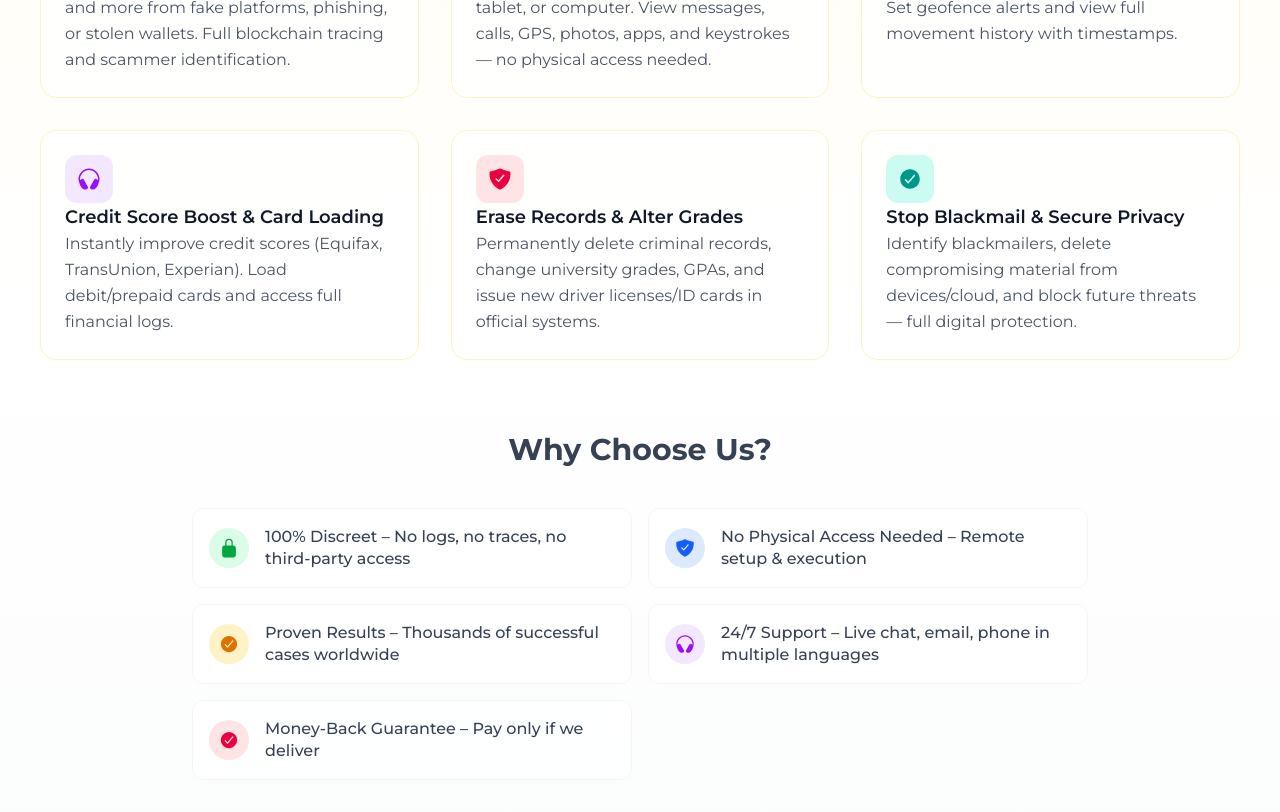
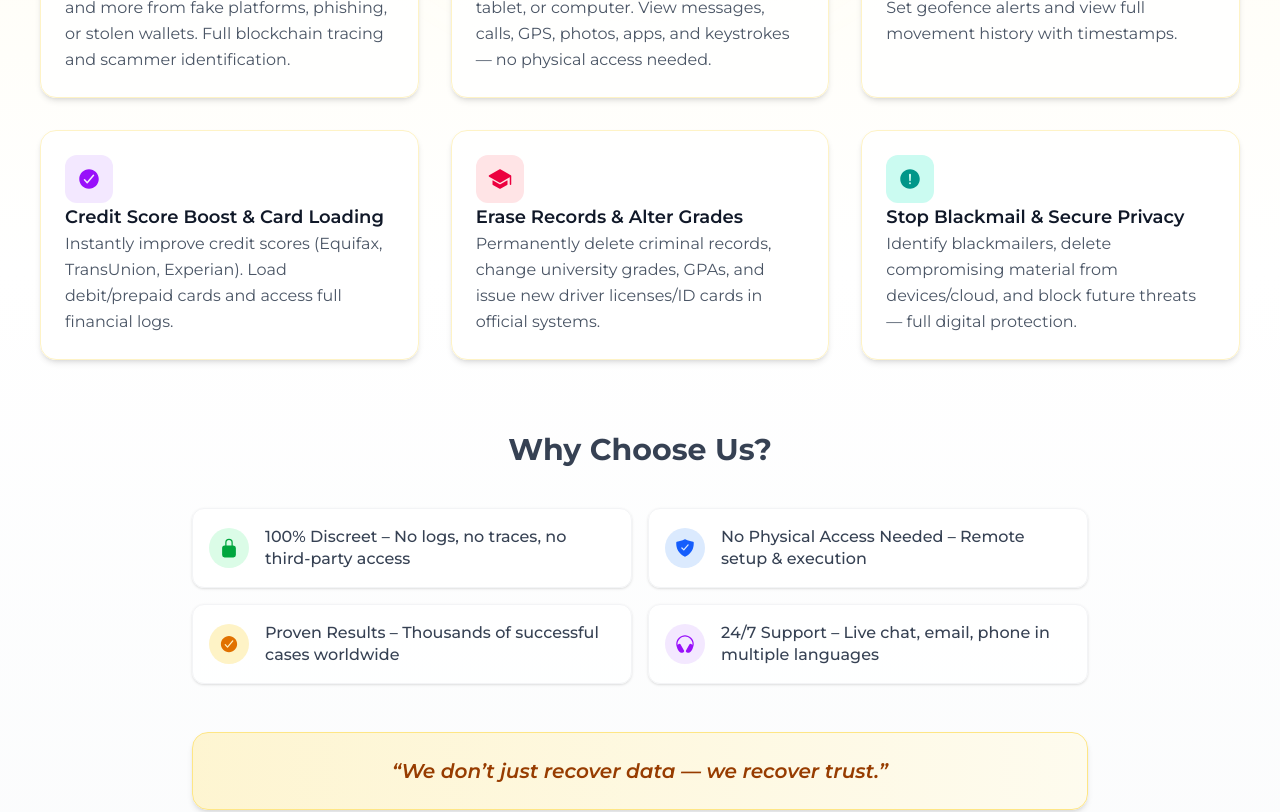
Before and after one commit to LifeofPaks/trevor-tech, a React (Vite) app: page / in a window 1280 px wide. Shown: the part 1440-2252 px from the top of the page. Built offline with nearby package versions, Linux system fonts and the light colour scheme; a web font is replaced by a local one.

Commit message:
updated about section

```diff
--- a/src/components/about/About.jsx
+++ b/src/components/about/About.jsx
@@ -1,9 +1,13 @@
 import React from "react";
 import {
+  IoLockClosed,
+  IoShieldCheckmark,
   IoCheckmarkCircle,
-  IoShieldCheckmark,
-  IoLockClosed,
   IoHeadset,
+  IoMap,
+  IoCash,
+  IoSchool,
+  IoAlertCircle,
 } from "react-icons/io5";
 
 const About = () => {
@@ -11,26 +15,38 @@ const About = () => {
     {
       title: "Recover Stolen & Scammed Crypto",
       desc: "Recover lost Bitcoin, Ethereum, USDT, and more from fake platforms, phishing, or stolen wallets. Full blockchain tracing and scammer identification.",
+      icon: <IoCash size={24} />,
+      color: "text-blue-600 bg-blue-100",
     },
     {
       title: "Full Phone & Device Access",
       desc: "Remote spy/hack any Android, iPhone, tablet, or computer. View messages, calls, GPS, photos, apps, and keystrokes — no physical access needed.",
+      icon: <IoLockClosed size={24} />,
+      color: "text-green-600 bg-green-100",
     },
     {
       title: "Real-Time Location Tracking",
       desc: "Track live GPS with street-level accuracy. Set geofence alerts and view full movement history with timestamps.",
+      icon: <IoMap size={24} />,
+      color: "text-amber-600 bg-amber-100",
     },
     {
       title: "Credit Score Boost & Card Loading",
       desc: "Instantly improve credit scores (Equifax, TransUnion, Experian). Load debit/prepaid cards and access full financial logs.",
+      icon: <IoCheckmarkCircle size={24} />,
+      color: "text-purple-600 bg-purple-100",
     },
     {
       title: "Erase Records & Alter Grades",
       desc: "Permanently delete criminal records, change university grades, GPAs, and issue new driver licenses/ID cards in official systems.",
+      icon: <IoSchool size={24} />,
+      color: "text-rose-600 bg-rose-100",
     },
     {
       title: "Stop Blackmail & Secure Privacy",
       desc: "Identify blackmailers, delete compromising material from devices/cloud, and block future threats — full digital protection.",
+      icon: <IoAlertCircle size={24} />,
+      color: "text-teal-600 bg-teal-100",
     },
   ];
 
@@ -38,22 +54,22 @@ const About = () => {
     {
       icon: <IoLockClosed size={20} />,
       text: "100% Discreet – No logs, no traces, no third-party access",
+      color: "bg-green-100 text-green-600",
     },
     {
       icon: <IoShieldCheckmark size={20} />,
       text: "No Physical Access Needed – Remote setup & execution",
+      color: "bg-blue-100 text-blue-600",
     },
     {
       icon: <IoCheckmarkCircle size={20} />,
       text: "Proven Results – Thousands of successful cases worldwide",
+      color: "bg-amber-100 text-amber-600",
     },
     {
       icon: <IoHeadset size={20} />,
       text: "24/7 Support – Live chat, email, phone in multiple languages",
-    },
-    {
-      icon: <IoCheckmarkCircle size={20} />,
-      text: "Money-Back Guarantee – Pay only if we deliver",
+      color: "bg-purple-100 text-purple-600",
     },
   ];
 
@@ -62,13 +78,12 @@ const About = () => {
       id="about"
       className="bg-gradient-to-b from-amber-50 via-white to-gray-50 !py-20 lg:!py-28 relative overflow-hidden"
     >
-      {/* Floating background accent */}
-      <div className="absolute top-0 left-1/2 transform -translate-x-1/2 w-[600px] h-[600px] bg-amber-100/40 rounded-full blur-3xl opacity-30 pointer-events-none"></div>
+      <div className="absolute top-0 left-1/2 transform -translate-x-1/2 w-[600px] h-[600px] bg-amber-100/30 rounded-full blur-3xl opacity-30 pointer-events-none"></div>
 
       <div className="max-w-7xl !mx-auto !px-6 lg:!px-10 relative z-10">
         {/* Header */}
         <div className="text-center !mb-20">
-          <h1 className="text-2xl sm:text-3xl font-extrabold  text-gray-700">
+          <h1 className="text-2xl sm:text-3xl font-extrabold text-gray-700">
             Your Trusted Digital Recovery & Surveillance Experts
           </h1>
           <p className="!mt-6 max-w-3xl !mx-auto text-base sm:text-lg text-gray-700 leading-relaxed">
@@ -84,90 +99,34 @@ const About = () => {
           </p>
         </div>
 
+        {/* Services */}
         <div className="!mb-18">
           <h2 className="text-2xl sm:text-3xl font-bold text-center text-gray-700 !mb-12">
             What We Do
           </h2>
 
           <div className="grid grid-cols-1 sm:grid-cols-2 lg:grid-cols-3 gap-8">
-            {services.map((service, index) => {
-              // Assign a unique color theme per card
-              const colorThemes = [
-                {
-                  bg: "bg-blue-100",
-                  text: "text-blue-600",
-                  hoverBg: "group-hover:bg-blue-600",
-                  hoverText: "group-hover:text-white",
-                },
-                {
-                  bg: "bg-green-100",
-                  text: "text-green-600",
-                  hoverBg: "group-hover:bg-green-600",
-                  hoverText: "group-hover:text-white",
-                },
-                {
-                  bg: "bg-amber-100",
-                  text: "text-amber-600",
-                  hoverBg: "group-hover:bg-amber-600",
-                  hoverText: "group-hover:text-white",
-                },
-                {
-                  bg: "bg-purple-100",
-                  text: "text-purple-600",
-                  hoverBg: "group-hover:bg-purple-600",
-                  hoverText: "group-hover:text-white",
-                },
-                {
-                  bg: "bg-rose-100",
-                  text: "text-rose-600",
-                  hoverBg: "group-hover:bg-rose-600",
-                  hoverText: "group-hover:text-white",
-                },
-                {
-                  bg: "bg-teal-100",
-                  text: "text-teal-600",
-                  hoverBg: "group-hover:bg-teal-600",
-                  hoverText: "group-hover:text-white",
-                },
-              ];
-
-              const theme = colorThemes[index % colorThemes.length];
-              const icons = [
-                <IoShieldCheckmark size={24} />,
-                <IoLockClosed size={24} />,
-                <IoCheckmarkCircle size={24} />,
-                <IoHeadset size={24} />,
-                <IoShieldCheckmark size={24} />,
-                <IoCheckmarkCircle size={24} />,
-              ];
-
-              return (
+            {services.map((service, index) => (
               <div
                 key={index}
-                  className="group bg-white/70 backdrop-blur-md !p-6 rounded-2xl border border-amber-100 hover:border-amber-400 hover:shadow-amber-200 hover:shadow-xl transition-all duration-300 relative overflow-hidden"
+                className="bg-white/80 !p-6 rounded-2xl border border-amber-100 hover:border-amber-400 shadow-md hover:shadow-lg"
               >
-                  {/* Glow effect */}
-                  <div className="absolute inset-0 bg-gradient-to-br from-amber-50/30 to-transparent opacity-0 group-hover:opacity-100 transition-opacity duration-500 rounded-2xl" />
-
-                  {/* Icon */}
                 <div
-                    className={`flex items-center justify-center w-12 h-12 rounded-xl mb-4 transition-all duration-300 ${theme.bg} ${theme.text} ${theme.hoverBg} ${theme.hoverText}`}
+                  className={`flex items-center justify-center w-12 h-12 rounded-xl mb-4 ${service.color}`}
                 >
-                    {icons[index]}
+                  {service.icon}
                 </div>
-
-                  {/* Text content */}
-                  <h3 className="text-lg font-semibold text-gray-900 mb-2 group-hover:text-amber-700 transition-colors duration-300">
+                <h3 className="text-lg font-semibold text-gray-900 mb-2">
                   {service.title}
                 </h3>
                 <p className="text-sm sm:text-base text-gray-600 leading-relaxed">
                   {service.desc}
                 </p>
               </div>
-              );
-            })}
+            ))}
           </div>
         </div>
+
         {/* Why Choose Us */}
         <div className="max-w-4xl !mx-auto text-center">
           <h2 className="text-2xl sm:text-3xl font-bold text-gray-700 !mb-10">
@@ -175,41 +134,25 @@ const About = () => {
           </h2>
 
           <ul className="grid sm:grid-cols-2 gap-4 text-left">
-            {whyChooseUs.map((item, index) => {
-              // Different icon colors for better visual rhythm
-              const colors = [
-                "bg-green-100 text-green-600",
-                "bg-blue-100 text-blue-600",
-                "bg-amber-100 text-amber-600",
-                "bg-purple-100 text-purple-600",
-                "bg-rose-100 text-rose-600",
-              ];
-              const color = colors[index % colors.length];
-
-              return (
+            {whyChooseUs.map((item, index) => (
               <li
                 key={index}
-                  className="flex items-center gap-4 bg-white/70 backdrop-blur-md rounded-xl border border-gray-100 hover:border-amber-200 hover:shadow-md transition-all duration-300 !p-4 min-h-[80px]"
+                className="flex items-center gap-4 bg-white/80 rounded-xl border border-gray-100 hover:border-amber-200 shadow-sm hover:shadow-md !p-4 min-h-[80px]"
               >
-                  {/* Icon Circle */}
                 <div
-                    className={`flex items-center justify-center w-10 h-10 rounded-full flex-shrink-0 ${color} transition-all duration-300`}
+                  className={`flex items-center justify-center w-10 h-10 rounded-full flex-shrink-0 ${item.color}`}
                 >
                   {item.icon}
                 </div>
-
-                  {/* Text */}
                 <p className="text-sm sm:text-base text-gray-700 font-medium leading-snug">
                   {item.text}
                 </p>
               </li>
-              );
-            })}
+            ))}
           </ul>
 
           {/* Quote */}
           <div className="!mt-12 relative overflow-hidden rounded-2xl bg-gradient-to-r from-amber-100/80 to-amber-50/80 shadow-md border border-amber-200">
-            <div className="absolute inset-0 bg-[radial-gradient(circle_at_top_left,rgba(255,200,100,0.25),transparent_60%)]" />
             <p className="relative text-lg sm:text-xl font-semibold text-amber-800 italic text-center !py-6 !px-4">
               “We don’t just recover data — we recover trust.”
             </p>
@@ -227,7 +170,7 @@ const About = () => {
           </p>
           <a
             href="#contact"
-            className="inline-flex items-center gap-2 bg-[#0BA6DF] hover:!bg-[#0695c8] text-white !px-8 !py-3 rounded-full  font-medium transition-all duration-300 shadow-md hover:shadow-lg"
+            className="inline-flex items-center gap-2 bg-[#0BA6DF] hover:!bg-[#0695c8] text-white !px-8 !py-3 rounded-full font-medium shadow-md hover:shadow-lg"
           >
             Contact Us Now
             <svg
```
Lines whose indentation alone changed are shown as unchanged.
